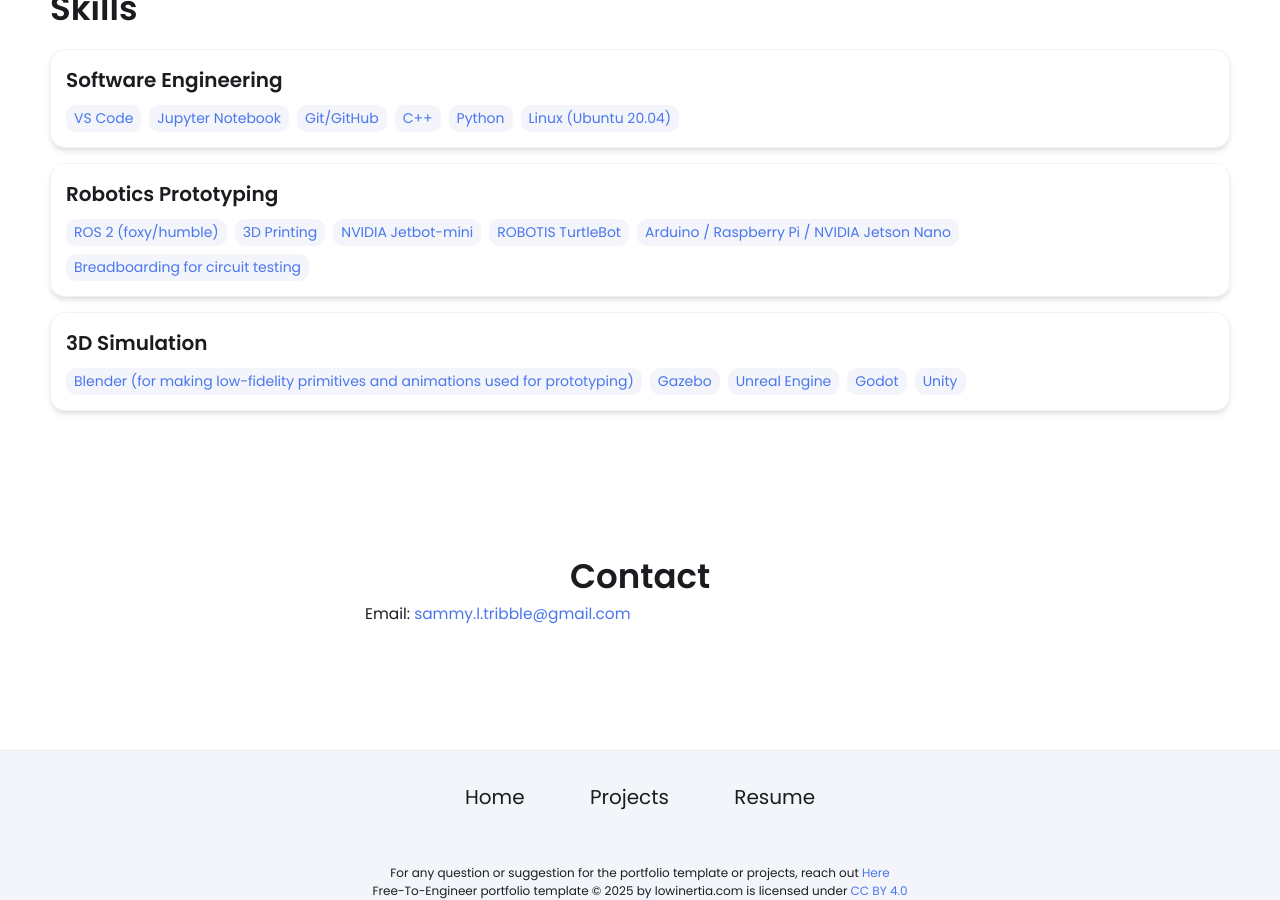
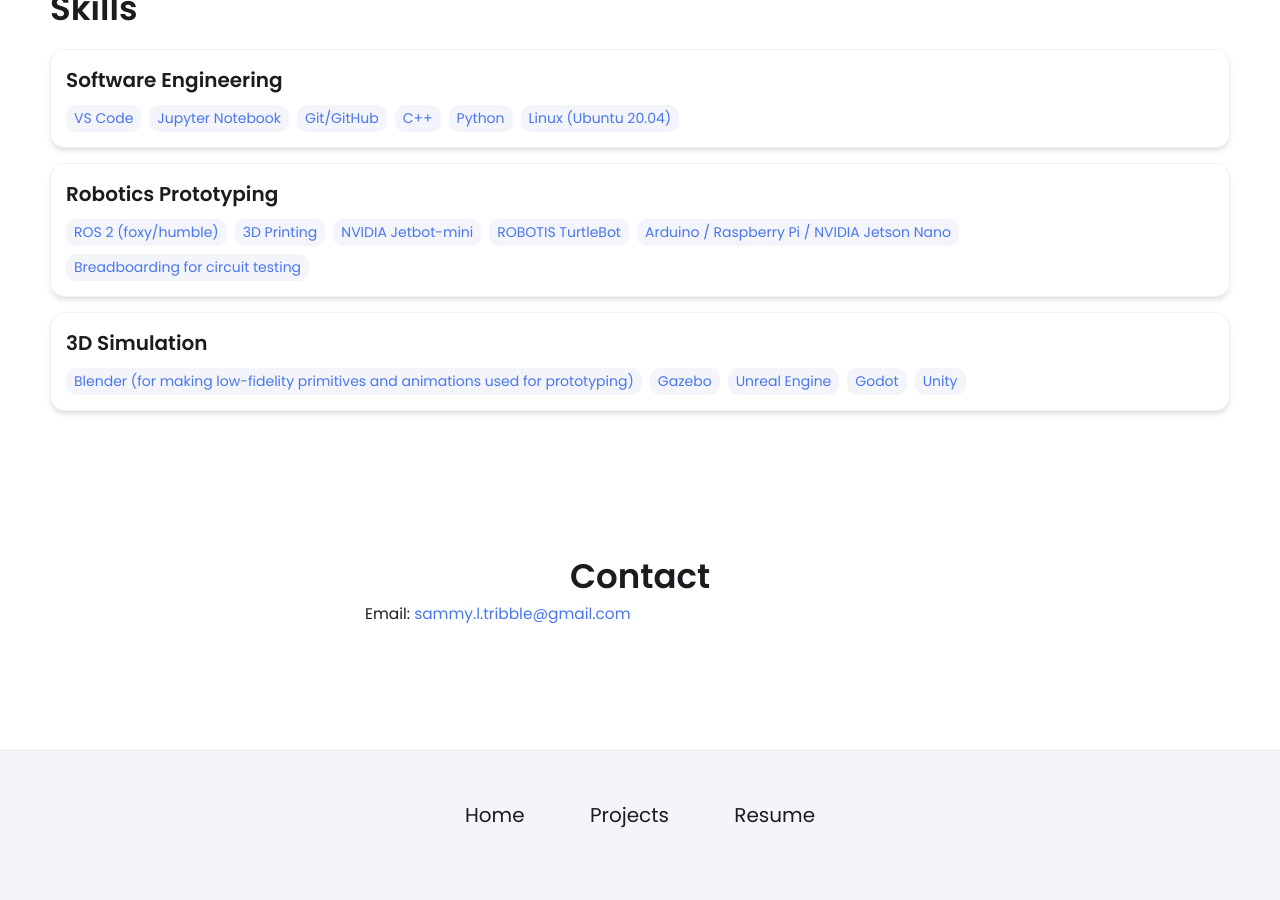
Before and after one commit to sammyt07/sammyt07.github.io, a Jekyll site: the page built from index.html, in a window 1280 px wide and 900 px high, scrolled down 2007 px. Built offline with Jekyll 4.4.1, drawn with Linux system fonts in a browser that asks for light colours.

Commit message:
updated navbar and footer htmls

```diff
--- a/_includes/footer.html
+++ b/_includes/footer.html
@@ -7,13 +7,9 @@
             <a href="/projects/">
                 <span>Projects</span>
             </a>
-            <a href={{site.resume-url}} target="_blank" rel="noopener noreferrer">
+            <a href="/assets/resume/Resume.pdf" target="_blank" rel="noopener noreferrer">
                 <span>Resume</span>
             </a>
         </div>
     </div>
-    <div class="license">
-        <span>For any question or suggestion for the portfolio template or projects, reach out <a class="help" href="mailto:admin@lowinertia.com"> Here</a> </span>
-        <p>Free-To-Engineer portfolio template © 2025 by lowinertia.com is licensed under <a href="https://creativecommons.org/licenses/by/4.0/?ref=chooser-v1">CC BY 4.0</a></p>
-    </div>
 </footer>
--- a/_includes/navbar.html
+++ b/_includes/navbar.html
@@ -1,9 +1,5 @@
 <!-- _includes/nav.html -->
 <nav>
-    <div class="left">
-        <a href="/">{{site.name}}</a>
-    </div>
-
     <!-- Desktop Menu -->
     <div class="right desktop-nav">
         <a href="/">
@@ -12,7 +8,7 @@
         <a href="/projects/">
             <span>Projects</span>
         </a>
-        <a href="{{site.resume-url}}" target="_blank" rel="noopener noreferrer">
+        <a href="/assets/resume/Resume.pdf" target="_blank" rel="noopener noreferrer">
             <span>Resume</span>
         </a>
     </div>
@@ -30,7 +26,7 @@
         <a href="/projects/">
             <span>Projects</span>
         </a>
-        <a href="{{site.resume-url}}" target="_blank" rel="noopener noreferrer">
+        <a href="/assets/resume/Resume.pdf" target="_blank" rel="noopener noreferrer">
             <span>Resume</span>
         </a>
     </div>
```
Also changed, not shown: css/styles.css (+6 -9 lines).
